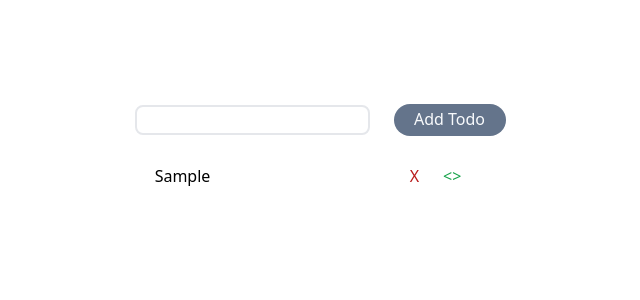
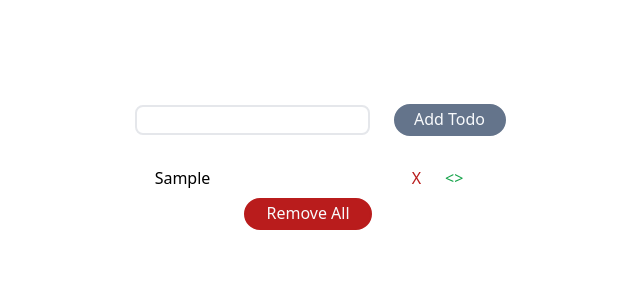
Before and after one commit to DASH0070/vue-todo-list, a Vue app: page / in a window 1280 px wide. Both pictures are taken after typing "Sample" into the empty fields and a click on the button "Add Todo". Shown: the top 300 px of the page, without its empty margins (332-972 px from the left). Built offline with nearby package versions, Linux system fonts and the light colour scheme.

Commit message:
ADDED REMOVE ALL

```diff
--- a/src/App.vue
+++ b/src/App.vue
@@ -26,12 +26,12 @@ const renameItem = (event: MouseEvent, todo: { id: number, text: string }) => {
 		btn.innerText = '+'
 		inp?.removeAttribute('readonly')
 		inp?.focus();
-		inp?.classList.add('border-2', 'rounded-lg')
+		inp?.classList.remove('border-transparent')
 	}
 	else if (btn?.innerText == '+') {
 		btn.innerText = '<>'
 		inp?.setAttribute('readonly', 'readonly')
-		inp?.classList.remove('border-2', 'rounded-lg')
+		inp?.classList.add('border-transparent')
 	}
 }
 
@@ -39,18 +39,24 @@ const renameItem = (event: MouseEvent, todo: { id: number, text: string }) => {
 
 <template>
 	<form @submit.prevent="addItem" class="my-6">
-		<input type="text" v-model='inputText' class="border-2 rounded-lg mx-6" id="add-item-input" />
+		<input type="text" v-model='inputText' class="border-2 rounded-lg mx-6" id="add-item-input"
+			autocomplete="off" />
 		<button type="submit"
-			class="bg-slate-500 rounded-full w-28 h-8 text-slate-50 hover:text-slate-500 hover:bg-slate-50">Add
-			Todo</button>
+			class="bg-slate-500 rounded-full w-28 h-8 text-slate-50 hover:text-slate-500 hover:bg-slate-200 duration-200 border-2 border-slate-500">
+			Add Todo
+		</button>
 	</form>
 	<ul class="flex flex-col justify-center items-center">
 		<li v-for="todo in todos" :key="todo.id" class="flex my-1">
-			<input :value="todo.text" readonly class="outline-none">
+			<input :value="todo.text" readonly class="outline-none border-transparent border-2 rounded-lg">
 			<button @click="removeItem(todo)" class="mx-6 text-red-700">X</button>
 			<button class="text-green-600" @click="(event) => renameItem(event, todo)">{{'<>'}}</button>
 		</li>
 	</ul>
+	<button @click="() => {todos = []}"
+		class="bg-red-700 text-slate-50 w-32 h-8 rounded-full hover:text-red-700 border-2 border-red-700 hover:bg-slate-200 duration-200">
+		Remove All
+	</button>
 </template>
 
 <style scoped>
```
